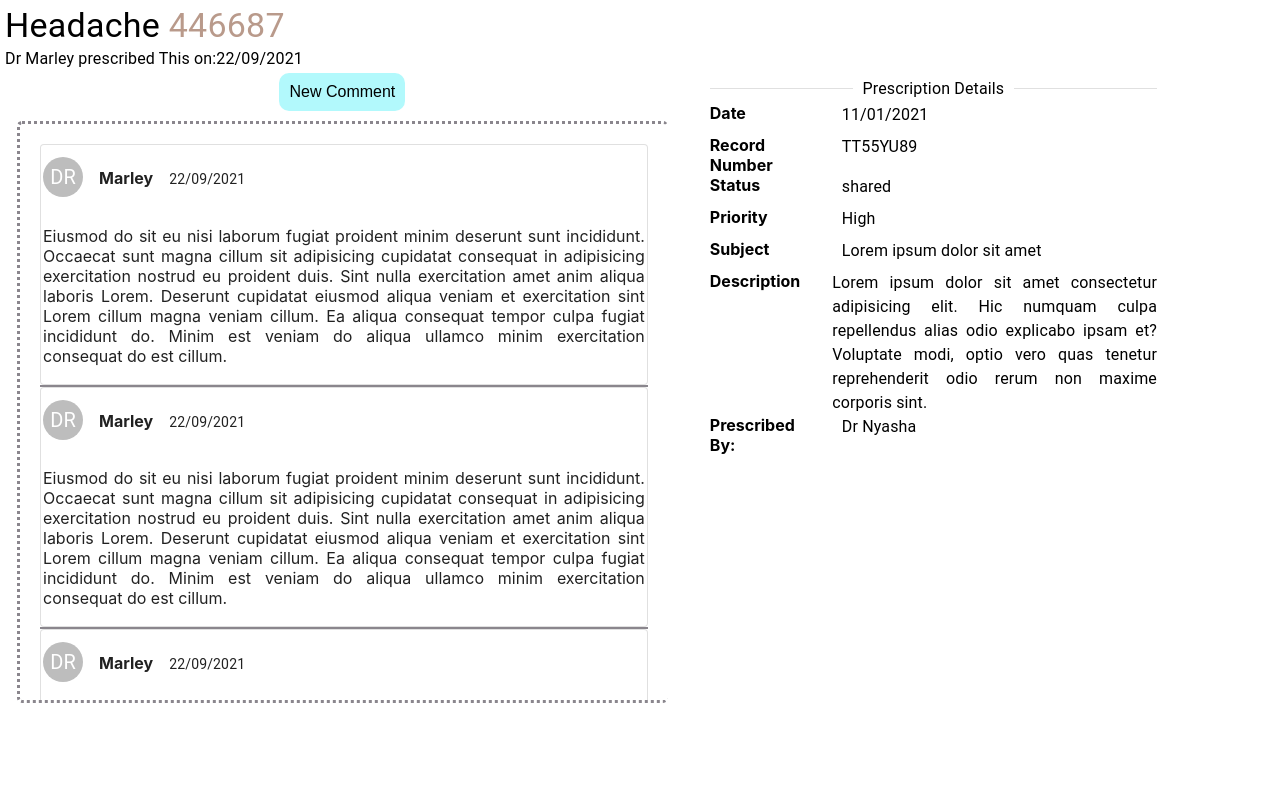
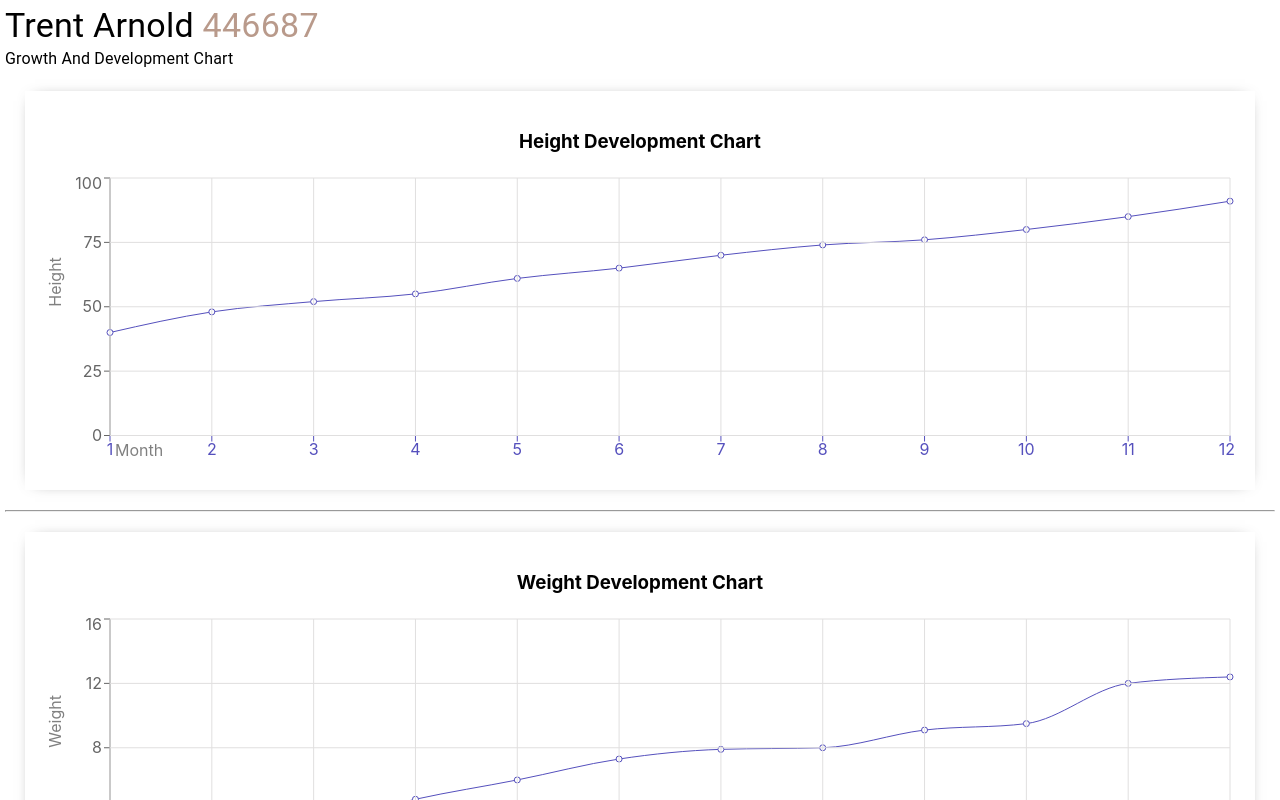
Before and after one commit to dzzirima/final_year_frontend, a React (Create React App) app: page /ticket/1 in a window 1280 px wide. Shown: the top 800 px of the page. Built offline with nearby package versions, Linux system fonts and the light colour scheme.

Commit message:
feat :working system

```diff
--- a/package.json
+++ b/package.json
@@ -22,6 +22,7 @@
     "react-scripts": "4.0.3",
     "react-select": "^5.1.0",
     "react-toastify": "^8.0.3",
+    "recharts": "^2.1.12",
     "web-vitals": "^1.1.2"
   },
   "scripts": {
--- /dev/null
+++ b/src/components/Charts/Chart.css
@@ -0,0 +1,12 @@
+.chart{
+    margin: 20px;
+    padding: 20px;
+
+    -webkit-box-shadow: 0px 0px 15px -10px rgba(0,0,0,0.75);
+    box-shadow: 0px 0px 15px -10px rgba(0,0,0,0.75);
+
+}
+
+.chartTitle{
+    margin-bottom: 20px;
+}
--- /dev/null
+++ b/src/components/Charts/HeightMonths.jsx
@@ -0,0 +1,30 @@
+import React from 'react'
+import './Chart.css'
+import { LineChart, Line, XAxis, YAxis, CartesianGrid, Tooltip, Legend, ResponsiveContainer } from 'recharts';
+
+
+
+const HeightMonths = ({title,data,dataKey,grid}) => {
+
+
+
+    return (
+        <div className ="chart">
+            <h3 className="chartTitle">{title}</h3>
+            <ResponsiveContainer widtg = "100%" aspect = {4/1}>
+                <LineChart data = {data}>
+                    <XAxis dataKey="name"  stroke ="#5550bd" label={{ value: 'Month', angle: 360, position: 'insideLeft', textAnchor: 'bottom' }}/>
+                    <YAxis label={{ value: 'Height', angle: -90, position: 'insideLeft', textAnchor: 'middle' }} />
+                    <Line type= "monotone" dataKey = {dataKey} stroke = "#5550bd"/>
+                    <Tooltip/>
+                    {grid &&<CartesianGrid stroke ="#e0dfdf"/>}
+
+                </LineChart>
+
+            </ResponsiveContainer>
+
+        </div>
+    )
+}
+
+export default HeightMonths
--- /dev/null
+++ b/src/components/Charts/WeightMonths.jsx
@@ -0,0 +1,30 @@
+import React from 'react'
+import './Chart.css'
+import { LineChart, Line, XAxis, YAxis, CartesianGrid, Tooltip, Legend, ResponsiveContainer } from 'recharts';
+
+
+
+const WeightMonths = ({title,data,dataKey,grid}) => {
+
+
+
+    return (
+        <div className ="chart">
+            <h3 className="chartTitle">{title}</h3>
+            <ResponsiveContainer widtg = "100%" aspect = {4/1}>
+                <LineChart data = {data}>
+                    <XAxis dataKey="name"  stroke ="#5550bd" label={{ value: 'Month', angle: 360, position: 'insideLeft', textAnchor: 'bottom' }}/>
+                    <YAxis label={{ value: 'Weight', angle: -90, position: 'insideLeft', textAnchor: 'middle' }} />
+                    <Line type= "monotone" dataKey = {dataKey} stroke = "#5550bd"/>
+                    <Tooltip/>
+                    {grid &&<CartesianGrid stroke ="#e0dfdf"/>}
+
+                </LineChart>
+
+            </ResponsiveContainer>
+
+        </div>
+    )
+}
+
+export default WeightMonths
--- /dev/null
+++ b/src/components/Charts/salesData.js
@@ -0,0 +1,149 @@
+export const salesData = [
+    {
+      name: "1",
+      uv: 4000,
+      sales: 40,
+      amt: 200
+    },
+    {
+      name: "2",
+      uv: 3000,
+      sales: 48,
+      amt: 2210
+    },
+    {
+      name: "3",
+      uv: 2000,
+      sales: 52,
+      amt: 2290
+    },
+    {
+      name: "4",
+      uv: 2780,
+      sales: 55,
+      amt: 2000
+    },
+    {
+      name: "5",
+      uv: 1890,
+      sales: 61,
+      amt: 2181
+    },
+    {
+      name: "6",
+      uv: 2390,
+      sales: 65,
+      amt: 2500
+    },
+    {
+      name: "7",
+      uv: 3490,
+      sales: 70,
+      amt: 2100
+    },
+    {
+      name: "8",
+      uv: 2000,
+      sales: 74,
+      amt: 2290
+    },
+    {
+      name: "9",
+      uv: 2780,
+      sales: 76,
+      amt: 2000
+    },
+    {
+      name: "10",
+      uv: 1890,
+      sales: 80,
+      amt: 2181
+    },
+    {
+      name: "11",
+      uv: 2390,
+      sales: 85,
+      amt: 2500
+    },
+    {
+      name: "12",
+      uv: 3490,
+      sales: 91,
+      amt: 2100
+    }
+  ];
+
+  export const salesData2 = [
+    {
+      name: "1",
+      uv: 4000,
+      sales: 2,
+      amt: 200
+    },
+    {
+      name: "2",
+      uv: 3000,
+      sales: 2.5,
+      amt: 2210
+    },
+    {
+      name: "3",
+      uv: 2000,
+      sales: 3.2,
+      amt: 2290
+    },
+    {
+      name: "4",
+      uv: 2780,
+      sales: 4.8,
+      amt: 2000
+    },
+    {
+      name: "5",
+      uv: 1890,
+      sales: 6,
+      amt: 2181
+    },
+    {
+      name: "6",
+      uv: 2390,
+      sales: 7.3,
+      amt: 2500
+    },
+    {
+      name: "7",
+      uv: 3490,
+      sales: 7.9,
+      amt: 2100
+    },
+    {
+      name: "8",
+      uv: 2000,
+      sales: 8,
+      amt: 2290
+    },
+    {
+      name: "9",
+      uv: 2780,
+      sales: 9.1,
+      amt: 2000
+    },
+    {
+      name: "10",
+      uv: 1890,
+      sales: 9.5,
+      amt: 2181
+    },
+    {
+      name: "11",
+      uv: 2390,
+      sales: 12,
+      amt: 2500
+    },
+    {
+      name: "12",
+      uv: 3490,
+      sales: 12.4,
+      amt: 2100
+    }
+  ];
--- a/src/components/TicketDetails/TicketDetails.jsx
+++ b/src/components/TicketDetails/TicketDetails.jsx
@@ -6,6 +6,9 @@ import { Box, typography } from "@mui/system";
 import Task from "../TicketsComponents/components/Task";
 import TaskEdit from "../TicketsComponents/components/TaskEdit";
 import AddIcon from "@mui/icons-material/Add";
+import HeightMonths from "../Charts/HeightMonths";
+import { salesData, salesData2 } from "../Charts/salesData";
+import WeightMonths from "../Charts/WeightMonths";
 
 let tasks = [
   {
@@ -42,94 +45,26 @@ const TicketDetails = () => {
       <div className="ticketTitle">
         <Typography variant="h4">
 
-          Headache <span className="ticketNumber">446687</span>
+          Trent Arnold <span className="ticketNumber">446687</span>
         </Typography>
       </div>
       <div className="ticketCurrentStatus">
-        <Typography> Dr Marley prescribed  This on:22/09/2021 </Typography>
+        <Typography>Growth And Development Chart </Typography>
       </div>
 
-      <div className="mainDetailConatiner">
-        <div className="leftContainer">
-          <div>
-            <div>
-              <button
-                variant="contained"
-                className = "addCommentButton"
-                onClick={() => setShowTaskEdit(!showTaskEdit)}
-              >
-                {!showTaskEdit && " New Comment"}
-                {showTaskEdit && "Close"}
-              </button>
-            </div>
-            {showTaskEdit && <TaskEdit task={{}} onSaveTask={onSaveTask} />}
-          </div>
-          <div className="scrollable">
-            <div className="messagesContainer">
-              {tasks.map((task) => (
-                <div key={task.id}>
-                  <Task task={task} />
-                </div>
-              ))}
-            </div>
-          </div>
+      <div className=",mainDetailConatiner">
+        <div className=",leftContainer">
+
+        <HeightMonths data = {salesData} title = "Height Development Chart" grid dataKey = "sales"/>
+
+        <hr/>
+        <WeightMonths data = {salesData2} title = "Weight  Development Chart" grid dataKey = "sales"/>
         </div>
-        <div className="rightContainer">
-          <Divider>
-            <Typography variant="subtitle1"> Prescription  Details</Typography>
-          </Divider>
-          <div className="ticketItemContainer">
-            <div className="ticketItemTitle">
-              <Typography variant>Date</Typography>
-            </div>
-            <Box sx={{ m: 2 }}></Box> <Typography>11/01/2021</Typography>
-          </div>
-          <div className="ticketItemContainer">
-            <div className="ticketItemTitle">
-              <Typography variant>Record Number</Typography>
-            </div>
-            <Box sx={{ m: 2 }}></Box> <Typography>TT55YU89</Typography>
-          </div>
-          <div className="ticketItemContainer">
-            <div className="ticketItemTitle">
-              <Typography variant>Status</Typography>
-            </div>
-            <Box sx={{ m: 2 }}></Box> <Typography>shared</Typography>
-          </div>
-          <div className="ticketItemContainer">
-            <div className="ticketItemTitle">
-              <Typography variant>Priority</Typography>
-            </div>
-            <Box sx={{ m: 2 }}></Box> <Typography>High</Typography>
-          </div>
-          <div className="ticketItemContainer">
-            <div className="ticketItemTitle">
-              <Typography variant>Subject</Typography>
-            </div>
-            <Box sx={{ m: 2 }}></Box>
-            <Typography>Lorem ipsum dolor sit amet</Typography>
-          </div>
-          <div className="ticketItemContainer">
+        <div className=",rightContainer">
 
-              <div className="ticketItemTitle">
-                <Typography variant>Description</Typography>
-              </div>
 
-            <Box sx={{ m: 2 }}></Box>
-            <Typography>
-              Lorem ipsum dolor sit amet consectetur adipisicing elit. Hic
-              numquam culpa repellendus alias odio explicabo ipsam et? Voluptate
-              modi, optio vero quas tenetur reprehenderit odio rerum non maxime
-              corporis sint.
-            </Typography>
-          </div>
-          <div className="ticketItemContainer">
-            <div className="ticketItemTitle">
-              <Typography variant>Prescribed By:</Typography>
-            </div>
-            <Box sx={{ m: 2 }}></Box> <Typography> Dr Nyasha</Typography>
-          </div>
         </div>
+        {/* <HeightMonths data = {salesData} title = "Height Development Chart" grid dataKey = "sales2"/> */}
       </div>
     </div>
   );
```
Also changed, not shown: 1 other file (tests, documents, lock files or other folders).
